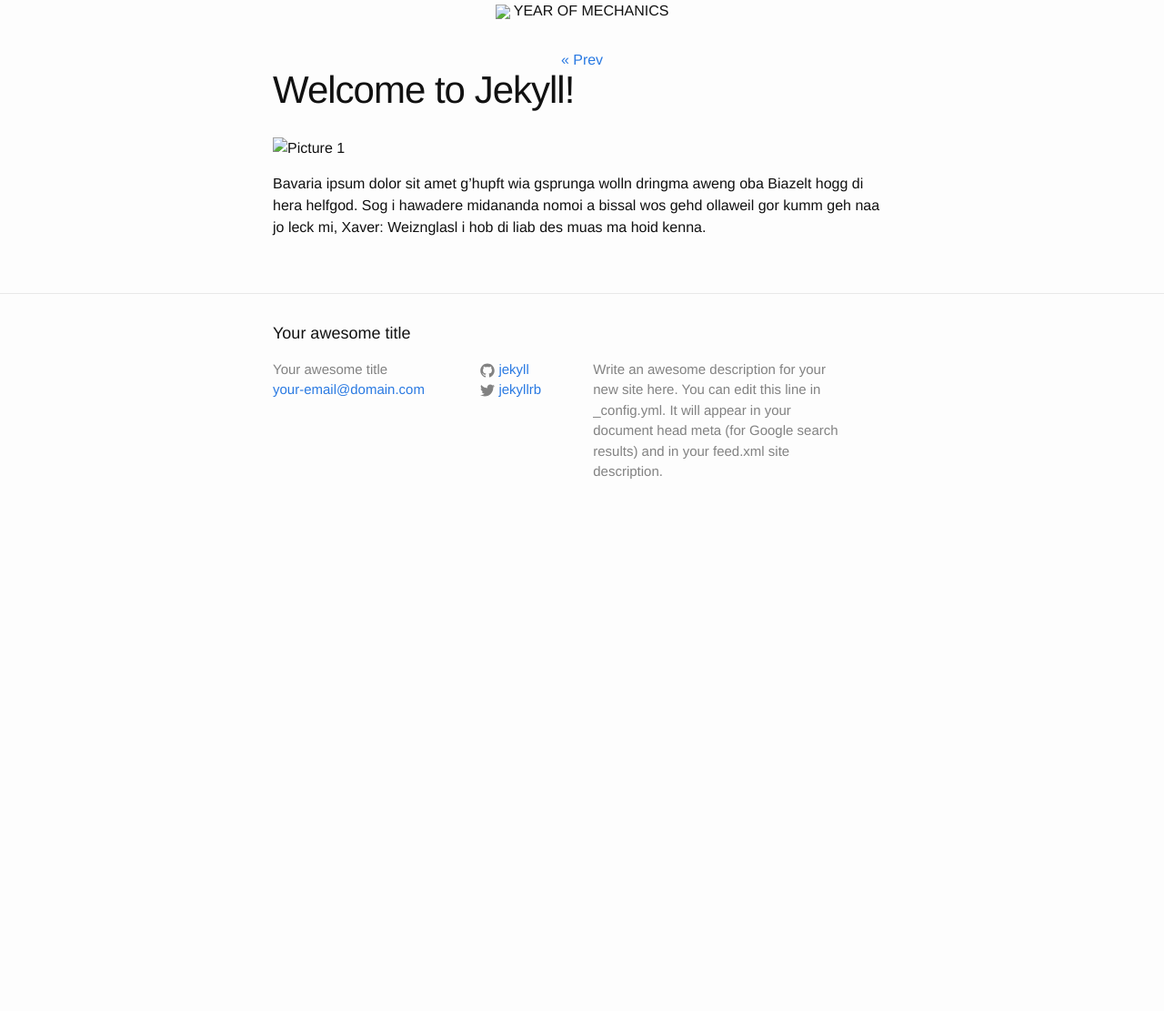
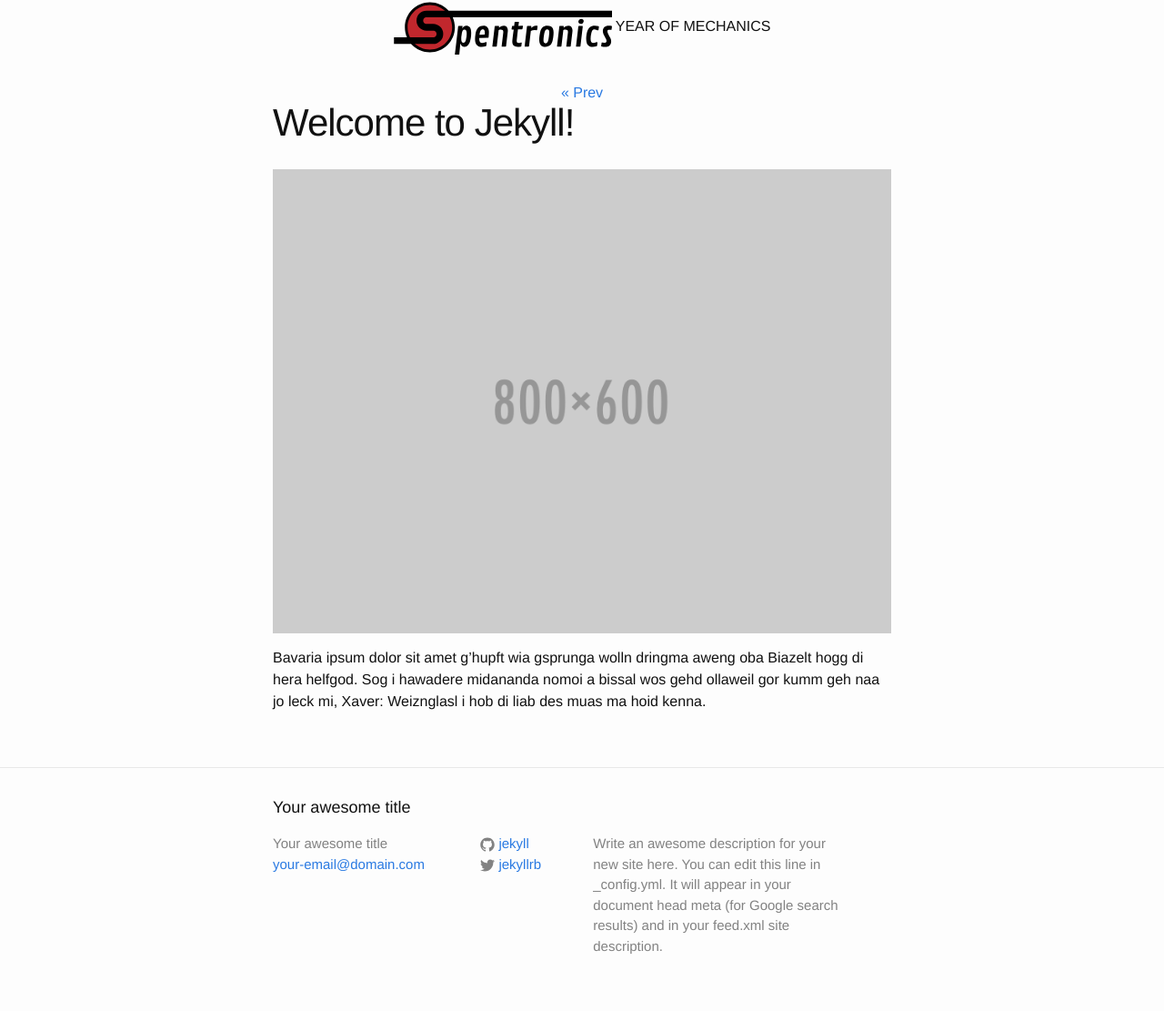
Before and after one commit to spencerflem/rifflist, a Jekyll site: the page built from _posts/2015-10-06-welcome-to-jekyll.markdown, in a window 1280 px wide. Shown: the whole page at 91% size. Built offline with Jekyll 4.4.1, drawn with Linux system fonts in a browser that asks for light colours; before the commit the page ends 900 px from its top, so only the background shows below that.

Commit message:
some fixes

```diff
--- a/_includes/favorites.html
+++ b/_includes/favorites.html
@@ -1,5 +1,5 @@
 <div class="favorites">
-  {% for post in site.tags.FAVORITE reversed %}
+  {% for post in site.tags.favorite reversed %}
     {% if forloop.first == true %}
       <h1>
         FAVORITES
--- a/_includes/header.html
+++ b/_includes/header.html
@@ -1,7 +1,7 @@
 <header class="site-header">
 
   <div class="wrap">
-    <a class="site-title" href="{{ site.baseurl }}/"><img src="images/spenteractiv-header.svg"></a>
+    <a class="site-title" href="{{ site.baseurl }}/"><img src="/images/spenteractiv-header.svg"></a>
       <span>YEAR OF MECHANICS</span>
   </div>
 
--- a/_posts/2015-10-06-welcome-to-jekyll.markdown
+++ b/_posts/2015-10-06-welcome-to-jekyll.markdown
@@ -2,9 +2,9 @@
 layout: post
 title:  "Welcome to Jekyll!"
 date:   2015-10-06 15:39:40
-preview: images/300x300.png
+preview: /images/300x300.png
 ---
 
-![Picture 1](images/800x600.png)
+![Picture 1](/images/800x600.png)
 
 Bavaria ipsum dolor sit amet g’hupft wia gsprunga wolln dringma aweng oba Biazelt hogg di hera helfgod. Sog i hawadere midananda nomoi a bissal wos gehd ollaweil gor kumm geh naa jo leck mi, Xaver: Weiznglasl i hob di liab des muas ma hoid kenna.
--- a/_posts/2015-10-07-welcome-to-jekyll.markdown
+++ b/_posts/2015-10-07-welcome-to-jekyll.markdown
@@ -2,10 +2,10 @@
 layout: post
 title:  "Welcome to Jekyll!"
 date:   2015-10-07 15:39:40
-preview: images/300x300.png
+preview: /images/300x300.png
 tags: "favorite"
 ---
 
-![Picture 1](images/800x600.png)
+![Picture 1](/images/800x600.png)
 
 Bavaria ipsum dolor sit amet g’hupft wia gsprunga wolln dringma aweng oba Biazelt hogg di hera helfgod. Sog i hawadere midananda nomoi a bissal wos gehd ollaweil gor kumm geh naa jo leck mi, Xaver: Weiznglasl i hob di liab des muas ma hoid kenna.
--- a/_posts/2015-10-08-welcome-to-jekyll.markdown
+++ b/_posts/2015-10-08-welcome-to-jekyll.markdown
@@ -2,10 +2,10 @@
 layout: post
 title:  "Welcome to Jekyll!"
 date:   2015-10-08 15:39:40
-preview: images/300x300.png
+preview: /images/300x300.png
 tags: "favorite"
 ---
 
-![Picture 1](images/800x600.png)
+![Picture 1](/images/800x600.png)
 
 Bavaria ipsum dolor sit amet g’hupft wia gsprunga wolln dringma aweng oba Biazelt hogg di hera helfgod. Sog i hawadere midananda nomoi a bissal wos gehd ollaweil gor kumm geh naa jo leck mi, Xaver: Weiznglasl i hob di liab des muas ma hoid kenna.
--- a/_posts/2015-10-09-welcome-to-jekyll.markdown
+++ b/_posts/2015-10-09-welcome-to-jekyll.markdown
@@ -2,9 +2,9 @@
 layout: post
 title:  "Welcome to Jekyll!"
 date:   2015-10-09 15:39:40
-preview: images/300x300.png
+preview: /images/300x300.png
 ---
 
-![Picture 1](images/800x600.png)
+![Picture 1](/images/800x600.png)
 
 Bavaria ipsum dolor sit amet g’hupft wia gsprunga wolln dringma aweng oba Biazelt hogg di hera helfgod. Sog i hawadere midananda nomoi a bissal wos gehd ollaweil gor kumm geh naa jo leck mi, Xaver: Weiznglasl i hob di liab des muas ma hoid kenna.
```
